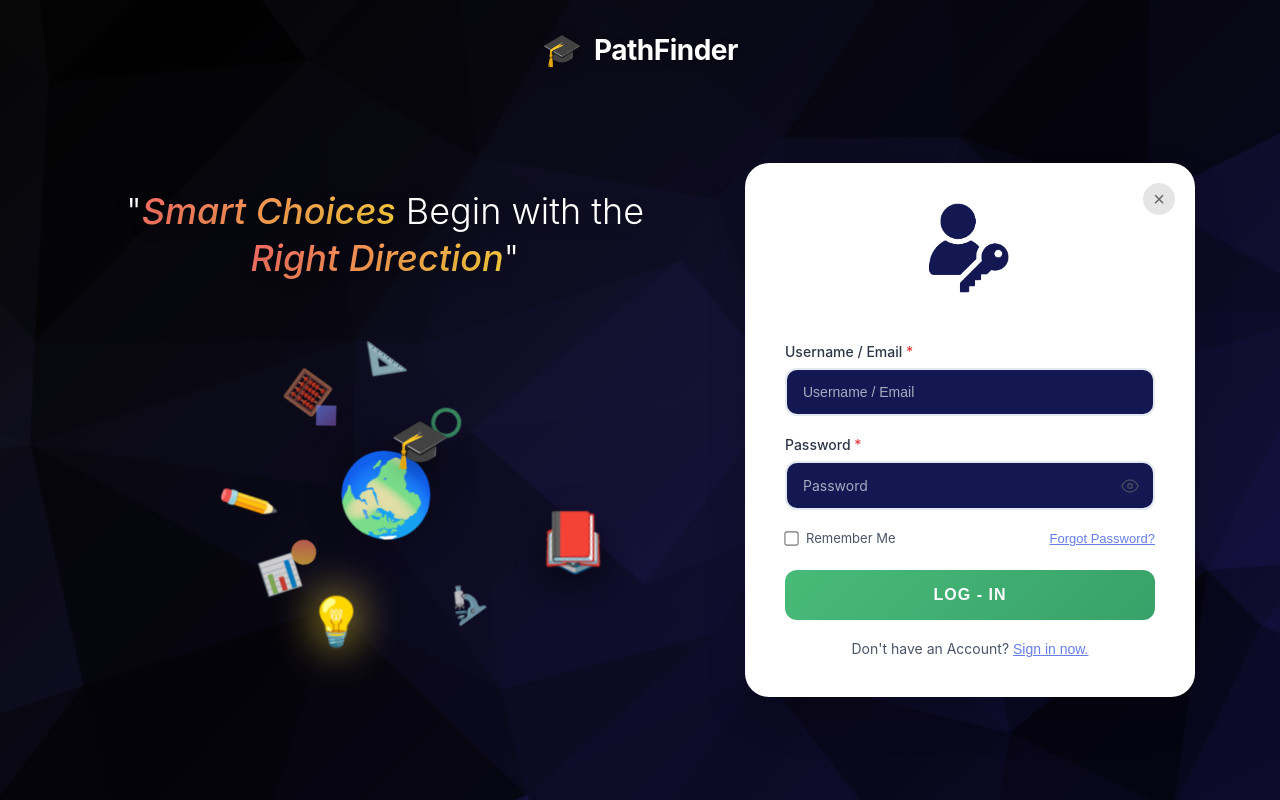
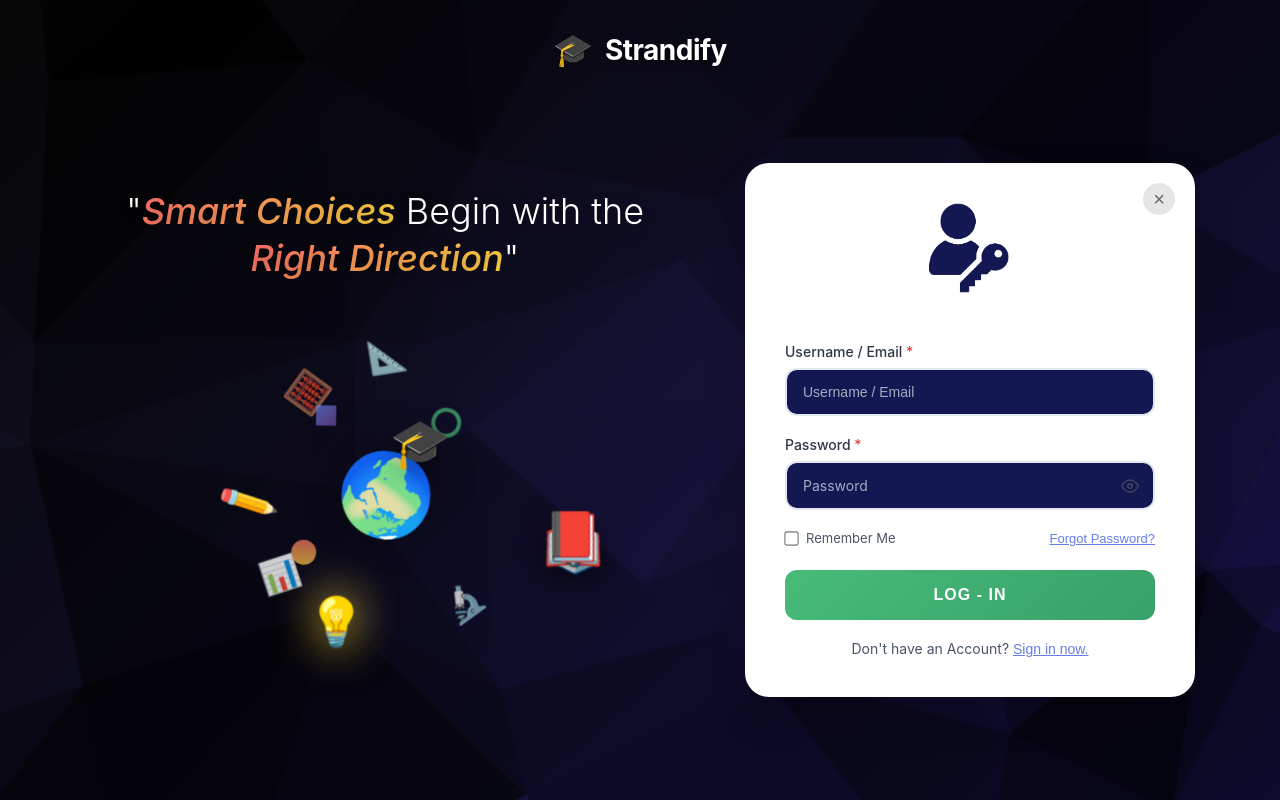
Before and after one commit to M-A-R-Z/pathfinder-app, a React (Create React App) app: page /userlogin in a window 1280 px wide. Built offline with nearby package versions, Linux system fonts and the light colour scheme; no server answers.

Commit message:
Edited the login and signup changed the "Pathfinder" to "Strandify".

```diff
--- a/src/frontend/UserLogin.js
+++ b/src/frontend/UserLogin.js
@@ -97,7 +97,7 @@
       <div className="login-header">
         <div className="login-logo">
           <span className="login-logo-icon">🎓</span>
-          <span className="login-logo-text">PathFinder</span>
+          <span className="login-logo-text">Strandify</span>
         </div>
       </div>
 
--- a/src/frontend/UserSignUp.js
+++ b/src/frontend/UserSignUp.js
@@ -108,7 +108,7 @@
       <div className="signup-header">
         <div className="signup-logo">
           <span className="signup-logo-icon">🎓</span>
-          <span className="signup-logo-text">PathFinder</span>
+          <span className="signup-logo-text">Strandify</span>
         </div>
       </div>
 
```
